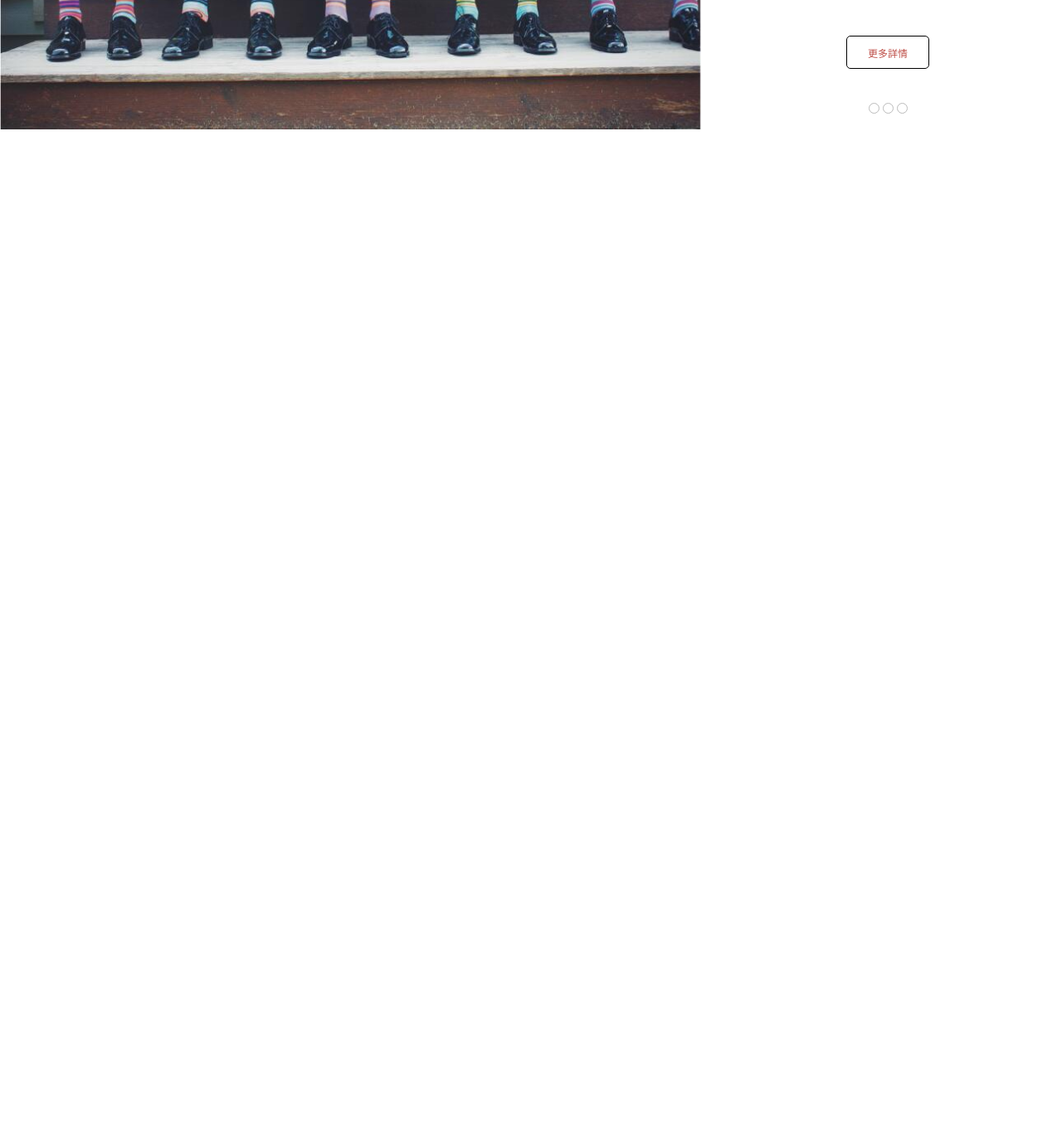
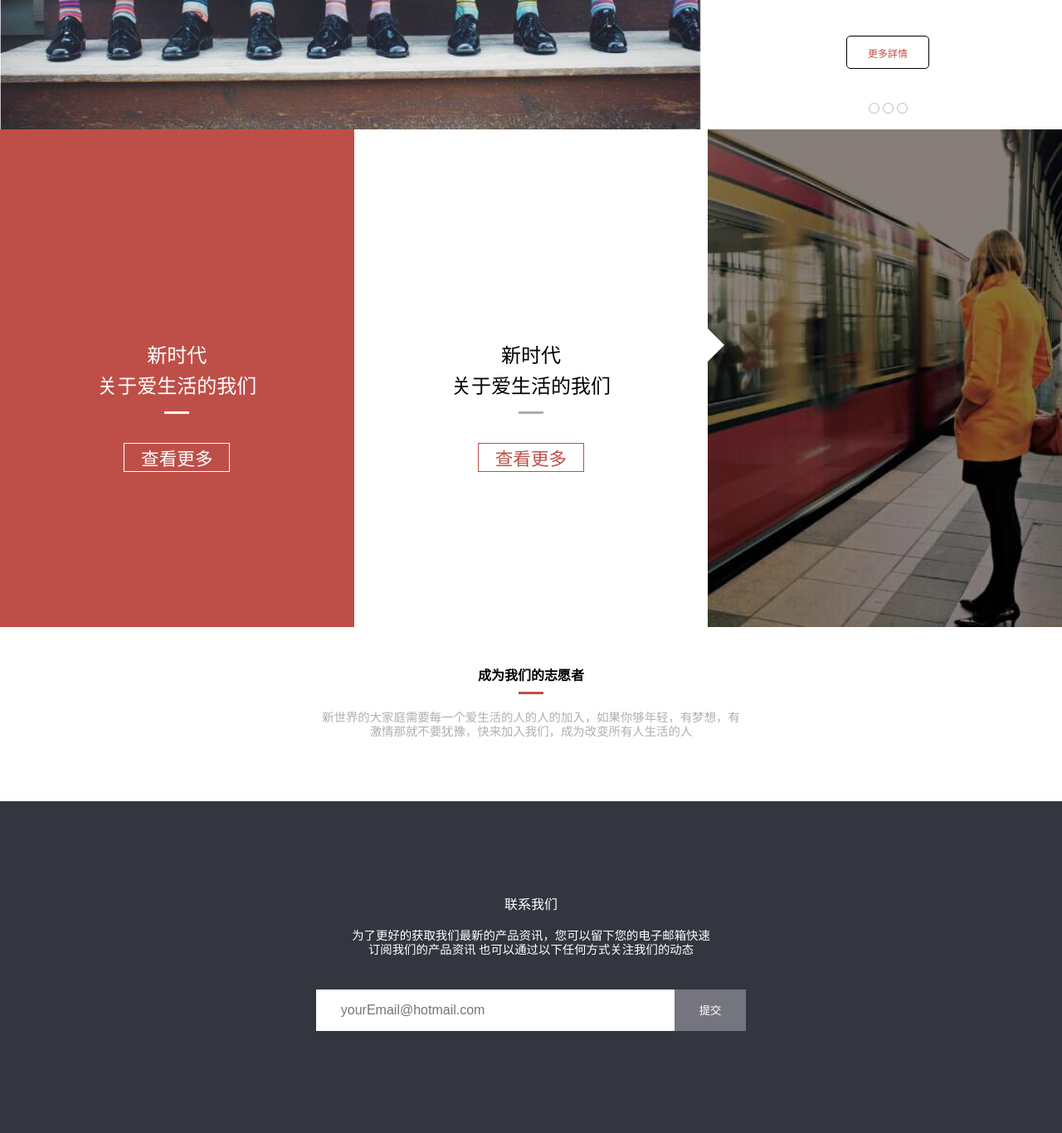
Before and after one commit to decadehew/baidu, a plain HTML site: page task07/index.html in a window 1280 px wide. Shown: the part 2632-3998 px from the top of the page at 83% size. Before the commit the page ends 2788 px from the top, so only its background shows below. Drawn offline with Linux system fonts and the light colour scheme.

Commit message:
finish 07

```diff
--- a/task07/index.html
+++ b/task07/index.html
@@ -149,9 +149,49 @@
           </div>
         </div>
       </section>
-      <section id="section-7">
+      <section id="section-7" class="cf">
+        <div class="box1">
+          <p>新时代</p>
+          <p class="border-line">关于爱生活的我们</p>
+          <p>
+            <button type="button" name="button">查看更多</button>
+          </p>
+        </div>
+        <div class="box2">
+          <p>新时代</p>
+          <p class="border-line">关于爱生活的我们</p>
+          <p>
+            <button type="button" name="button">查看更多</button>
+          </p>
+        </div>
+        <div class="box3">
+          <!-- img -->
+        </div>
+      </section>
+      <section id="section-8">
+        <header>
+          <h3>成为我们的志愿者</h3>
+          <p>
+            新世界的大家庭需要每一个爱生活的人的人的加入，如果你够年轻，有梦想，有激情那就不要犹豫，快来加入我们，成为改变所有人生活的人
+          </p>
+        </header>
+      </section>
 
-      </section>
+
+      <!-- footer  -->
+      <footer>
+        <div class="">
+          <p>联系我们</p>
+          <p class="footer-text">
+            为了更好的获取我们最新的产品资讯，您可以留下您的电子邮箱快速订阅我们的产品资讯
+也可以通过以下任何方式关注我们的动态
+          </p>
+          <div class="email-info">
+            <input type="email"  placeholder="yourEmail@hotmail.com">
+            <input type="button" name="" value="提交">
+          </div>
+        </div>
+      </footer>
     </div>
   </body>
 </html>
--- a/task07/main.css
+++ b/task07/main.css
@@ -444,3 +444,192 @@ select option:hover {
   margin-top: 40px;
   opacity: 0.5;
 }
+
+/*****************************************************
+*****************************************************/
+
+
+/* box1*/
+#section-7 .box1 {
+  background-color: #BE4F48;
+  width: 33.33%;
+  height: 600px;
+  color: #fff;
+  font-size: 1.5em;
+  text-align: center;
+  padding-top: 250px;
+  float: left;
+}
+
+#section-7 .box1 p, #section-7 .box1 .border-line {
+  margin-bottom: 5px;
+  margin-top: 10px;
+}
+
+#section-7 .box1 .border-line::after {
+  content: '';
+  display: block;
+  width: 30px;
+  border-bottom: 3px solid #fff;
+  margin: 15px auto;
+}
+
+#section-7 .box1 p button {
+  margin-top: 20px;
+  width: 30%;
+  height: 60%;
+  font-size: 0.9em;
+  color: #fff;
+  background-color: #BE4F48;
+  border: 1px solid #fff;
+}
+
+#section-7 .box1 p button:hover {
+  background-color: #fff;
+  color: #BE4F48;
+  cursor: pointer;
+  transition: all 0.4s ease-in-out;
+  border-radius: 3px;
+}
+
+/*box2*/
+#section-7 .box2 {
+  background-color: #fff;
+  width: 33.33%;
+  height: 600px;
+  font-size: 1.5em;
+  text-align: center;
+  padding-top: 250px;
+  float: left;
+  position: relative;
+}
+
+#section-7 .box2 p, #section-7 .box2 .border-line {
+  margin-bottom: 5px;
+  margin-top: 10px;
+}
+
+#section-7 .box2 .border-line::after {
+  content: '';
+  display: block;
+  width: 30px;
+  border-bottom: 3px solid #ADADAD;
+  margin: 15px auto;
+}
+
+#section-7 .box2 p button {
+  margin-top: 20px;
+  width: 30%;
+  height: 60%;
+  font-size: 0.9em;
+  color: #BE4F48;
+  background-color: #fff;
+  border: 1px solid #BE4F48;
+}
+
+#section-7 .box2 p button:hover {
+  background-color: #BE4F48;
+  color: #fff;
+  cursor: pointer;
+  transition: all 0.4s ease-in-out;
+  border-radius: 3px;
+}
+
+#section-7 .box2 p button::after {
+  content: '';
+  position: absolute;
+  border-width: 20px;
+  border-color: transparent transparent transparent #fff;
+  border-style: solid;
+  top: 240px;
+  left: 100%;
+}
+
+/* box 3*/
+#section-7 .box3 {
+  background-image: url(img/pic8.jpg);
+  background-repeat: no-repeat;
+  background-size: cover;
+  width: 33.33%;
+  height: 600px;
+  float: left;
+}
+
+/*************************
+    Section 8
+**************************/
+#section-8 {
+  margin-top: 50px;
+  text-align: center;
+}
+
+#section-8 header h3 {
+  text-align: center;
+  font-size: 1em;
+}
+
+#section-8 header h3::after {
+  content: '';
+  display: block;
+  width: 30px;
+  border-bottom: 3px solid #BE4F48;
+  margin: 10px auto;
+}
+
+#section-8 header p {
+  width: 40%;
+  margin: 20px auto;
+  color: #B3AFAC;
+  font-size: 0.9em;
+}
+
+/*************************
+    Footer
+**************************/
+
+footer {
+  width: 100%;
+  height: 400px;
+  text-align: center;
+  background-color: #33363F;
+  margin-top: 100px;
+  padding: 100px;
+}
+
+
+footer p {
+  color: #fff;
+}
+
+footer .footer-text {
+  width: 40%;
+  margin: 20px auto;
+  font-size: 0.9em;
+}
+
+input[type='email'] {
+  width: 40%;
+  height: 50px;
+  margin-top: 20px;
+  border: none;
+  font-size: 1em;
+  padding-left: 30px;
+}
+
+input[type='button'] {
+  width: 8%;
+  height: 50px;
+  margin-left: -4px;
+  background-color: #75757F;
+  color: #fff;
+  border: none;
+}
+
+input[type='email']:focus, input[type='email']:hover {
+  border: 1px solid #5E5E68;
+}
+
+input[type='button']:focus, input[type='button']:hover {
+  cursor: pointer;
+  background-color: #5E5E68;
+}
```
Also changed, not shown: task07/img/pic8.jpg (added).
